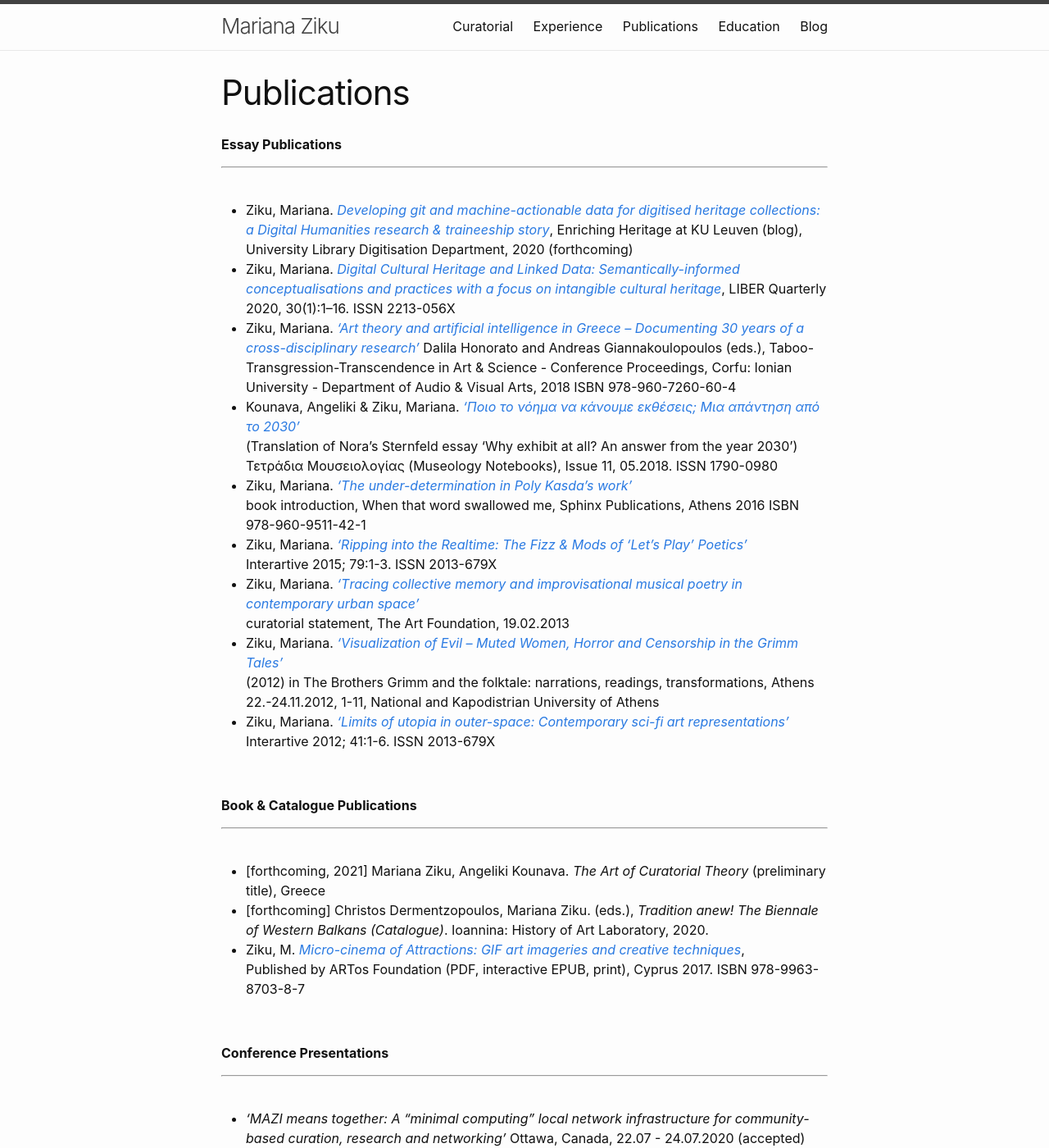
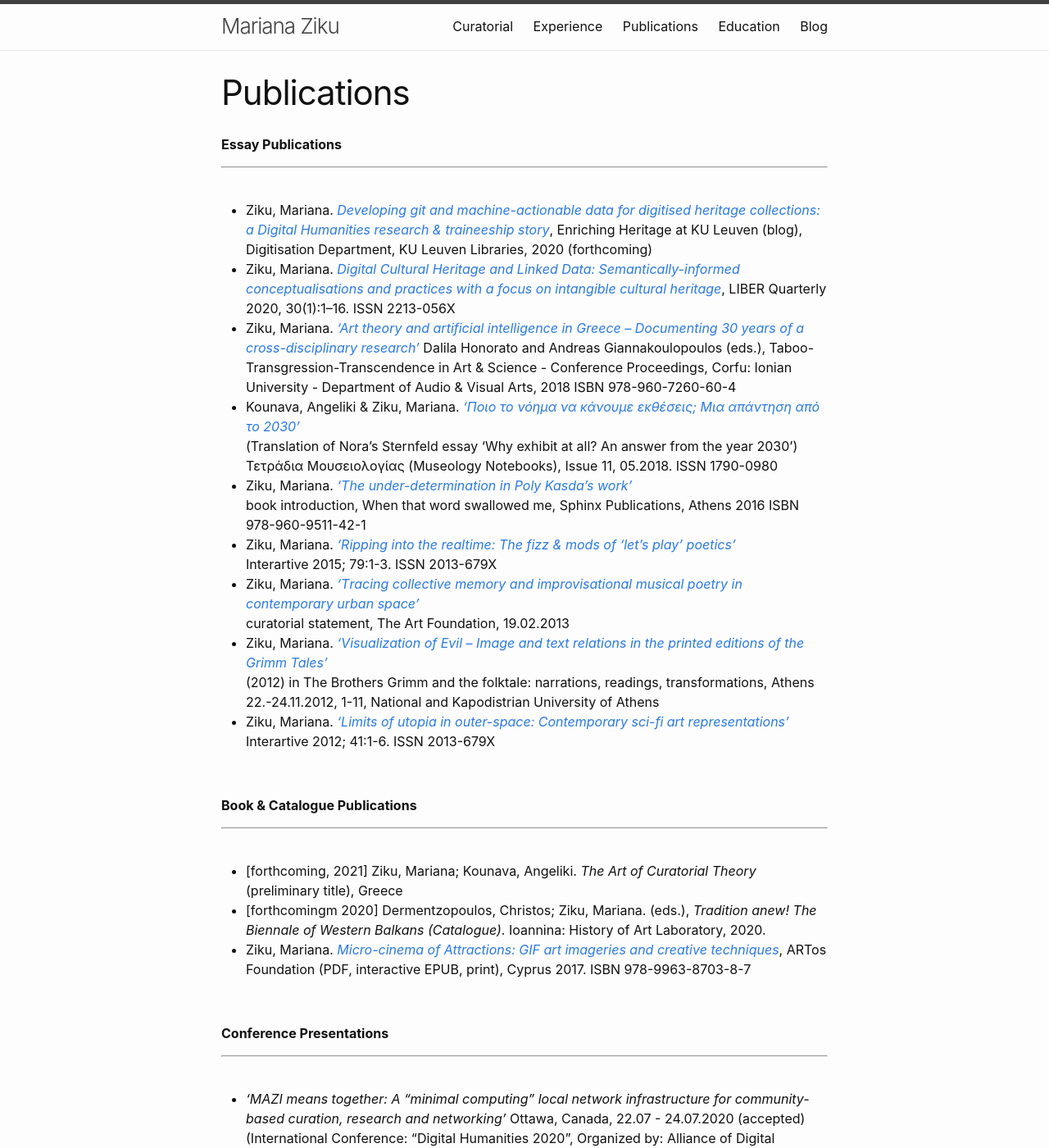
Before and after one commit to mziku/mziku.github.io, a Jekyll site: the page built from publications.md, in a window 1280 px wide and 1400 px high. Shown: the whole window at 82% size. Built offline with Jekyll 4.4.1, drawn with Linux system fonts in a browser that asks for light colours; some of the changed text lies outside the part shown.

Commit message:
Update publications.md

```diff
--- a/publications.md
+++ b/publications.md
@@ -9,7 +9,7 @@ navigation_weight: 3
 
 ---
 <br>
-- Ziku, Mariana. [*Developing git and machine-actionable data for digitised heritage collections: a Digital Humanities research & traineeship story*](https://enrichingheritage.wordpress.com/), Enriching Heritage at KU Leuven (blog), University Library Digitisation Department, 2020 (forthcoming)
+- Ziku, Mariana. [*Developing git and machine-actionable data for digitised heritage collections: a Digital Humanities research & traineeship story*](https://enrichingheritage.wordpress.com/), Enriching Heritage at KU Leuven (blog), Digitisation Department, KU Leuven Libraries, 2020 (forthcoming)
 - Ziku, Mariana. [*Digital Cultural Heritage and Linked Data: Semantically-informed conceptualisations and practices with a focus on intangible cultural heritage*](https://www.liberquarterly.eu/articles/10315/), LIBER Quarterly 2020, 30(1):1–16. ISSN 2213-056X
 - Ziku, Mariana. [*'Art theory and artificial intelligence in Greece – Documenting 30 years of a cross-disciplinary research'*](https://www.academia.edu/35189649/Art_Theory_and_Artificial_Intelligence_in_Greece_Documenting_30_years_of_a_cross-disciplinary_research) Dalila Honorato and Andreas Giannakoulopoulos (eds.), Taboo-Transgression-Transcendence in Art & Science - Conference Proceedings, Corfu: Ionian University - Department of Audio & Visual Arts, 2018 ISBN 978-960-7260-60-4
 - Kounava, Angeliki & Ziku, Mariana. [*'Ποιο το νόημα να κάνουμε εκθέσεις; Μια απάντηση από το 2030'*](https://kaleidoscope.gr/el/tetradia-mouseiologias/tetradia11--11-523.html)
@@ -17,11 +17,11 @@ navigation_weight: 3
 Τετράδια Μουσειολογίας (Museology Notebooks), Issue 11, 05.2018. ISSN 1790-0980
 - Ziku, Mariana. [*'The under-determination in Poly Kasda's work'*](https://lekseikones.wordpress.com/2016/07/26/the-under-determination-in-poly-kasdas-work/)
 book introduction, When that word swallowed me, Sphinx Publications, Athens 2016 ISBN 978-960-9511-42-1
-- Ziku, Mariana. [*'Ripping into the Realtime: The Fizz & Mods of 'Let's Play' Poetics'*](http://interartive.org/2015/11/ripping-into-the-realtime-lets-play/)
+- Ziku, Mariana. [*'Ripping into the realtime: The fizz & mods of 'let's play' poetics'*](http://interartive.org/2015/11/ripping-into-the-realtime-lets-play/)
 Interartive 2015; 79:1-3. ISSN 2013-679X
 - Ziku, Mariana. [*'Τracing collective memory and improvisational musical poetry in contemporary urban space'*](http://theartfoundation.metamatic.gr/EN/BLOG_/art-culture/858/tracing_collective_memory_and_improvisational_musical_poetry_in_contemporary_urban_space/)
 curatorial statement, The Art Foundation, 19.02.2013
-- Ziku, Mariana. [*'Visualization of Evil – Muted Women, Horror and Censorship in the Grimm Tales'*](https://www.academia.edu/2482774/Visualization_of_Evil_muted_women_horror_and_censorship_in_19th_and_20th_century_Grimm_Tales)
+- Ziku, Mariana. [*'Visualization of Evil – Image and text relations in the printed editions of the Grimm Tales'*](https://www.academia.edu/2482774/Visualization_of_Evil_muted_women_horror_and_censorship_in_19th_and_20th_century_Grimm_Tales)
 (2012) in The Brothers Grimm and the folktale: narrations, readings, transformations, Athens 22.-24.11.2012, 1-11,  National and Kapodistrian University of Athens
 - Ziku, Mariana. [*'Limits of utopia in outer-space: Contemporary sci-fi art representations'*](https://www.academia.edu/1906443/Limits_of_Utopia_in_outer-space_Contemporary_sci-fi_art_representations)
 Interartive 2012; 41:1-6. ISSN 2013-679X
@@ -34,10 +34,9 @@ Interartive 2012; 41:1-6. ISSN 2013-679X
 
 <br>
 
-- [forthcoming, 2021] Mariana Ziku, Angeliki Kounava. *The Art of Curatorial Theory* (preliminary title), Greece
-- [forthcoming] Christos Dermentzopoulos, Mariana Ziku. (eds.), *Tradition anew! The Biennale of Western Balkans (Catalogue)*. Ioannina: History of Art Laboratory, 2020.
-- Ziku, M. [*Micro-cinema of Attractions: GIF art imageries and creative techniques*](https://drive.google.com/drive/folders/0B0UjNhiCkNpkN0pPU2ZVX3BzVFU),
-Published by ARTos Foundation (PDF, interactive EPUB, print), Cyprus 2017. ISBN 978-9963-8703-8-7
+- [forthcoming, 2021] Ziku, Mariana; Kounava, Angeliki. *The Art of Curatorial Theory* (preliminary title), Greece
+- [forthcomingm 2020] Dermentzopoulos, Christos; Ziku, Mariana. (eds.), *Tradition anew! The Biennale of Western Balkans (Catalogue)*. Ioannina: History of Art Laboratory, 2020.
+- Ziku, Mariana. [*Micro-cinema of Attractions: GIF art imageries and creative techniques*](https://drive.google.com/drive/folders/0B0UjNhiCkNpkN0pPU2ZVX3BzVFU), ARTos Foundation (PDF, interactive EPUB, print), Cyprus 2017. ISBN 978-9963-8703-8-7
 
 <br>
 
@@ -52,11 +51,11 @@ Ottawa, Canada, 22.07 - 24.07.2020 (accepted) (International Conference: "Digita
 Volos, Greece, 31.05 - 02.06.2019 (Confestival: “Data-stories: New Media Aesthetics and Rhetorics for Critical Digital Ethnography”, Organized by: Univerity of Thessaly, Department of History, Archaeology and Social Anthropology and the Laboratory of Social Anthropology)
 - *'Digital and intangible cultural heritage: The technological ecosystems of collective memory and the commons'*
 Crete, Greece, 25 - 27.05.2018 (Conference: “Good Practices in the Promotion and Management of Cultural Heritage”, Organized by: Church of Crete (Greece), Cultural association “Ierapytna”)
-- *'An artificial intelligence toolkit under creative commons - Exploring elements in myths & art worlds'*
+- *'An artificial intelligence toolkit under creative commons'*
 Corfu, Greece, 26 - 28.05.2017 (International Conference: “Taboo, Transgression, Transcendence in Art & Science”, Organized by: Ionian University, Department of Audio & Visual Arts)
 - *'Meta-Dynamics in Aesthetics'*
 Kefalonia, Greece, 23.04. - 08.05.2015 (International Poster Presentation: “Next Nature: Bonjour Monsieur Courbet”, Organized by: The I-Node of the Planetary Collegium, Plymouth University)
-- *'Visualization of Evil – Muted Women, Horror and Censorship in the 19th & 20th century Grimm Tales'*
+- *'Visualization of Evil – Image and text relations in the printed editions of the Grimm Tales'*
 Athens, Greece, 24.11.2012 (International Conference: "The Brothers Grimm and the folktale: narrations, readings, transformations", Organized by: The Faculty of Philology of National and Kapodistrian University of Athens, the Department of History, Archeology and Social Anthropology of the University of Thessaly)
 - *'Framing Oral History through Visual Ethnography'*
 Zadar, Croatia, 24.04.2010 (International Conference: “Exploring everyday life in SE Europe: Identity, culture and representation”, Organized by: 8th International Border Crossings Network, University of Ioannina)
```
